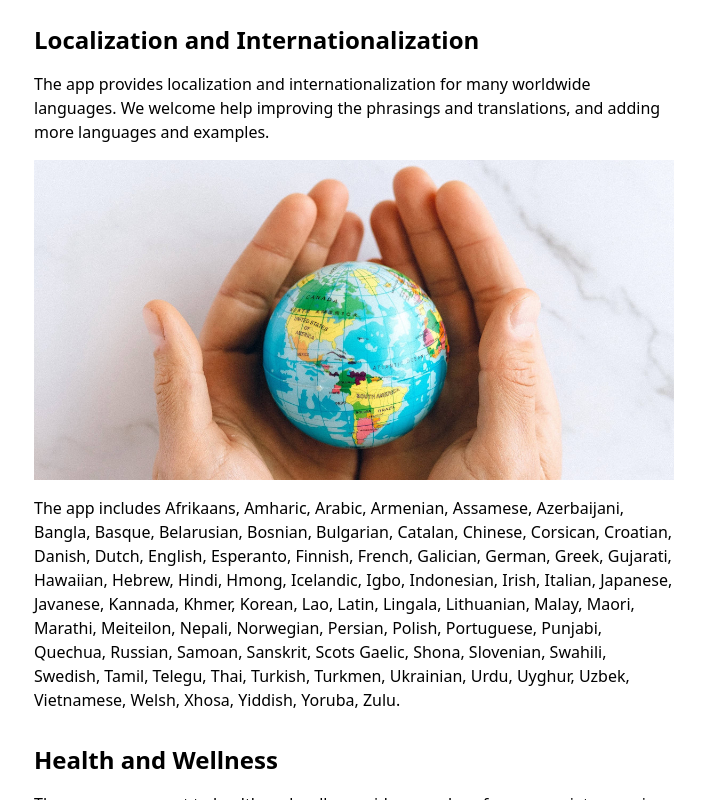
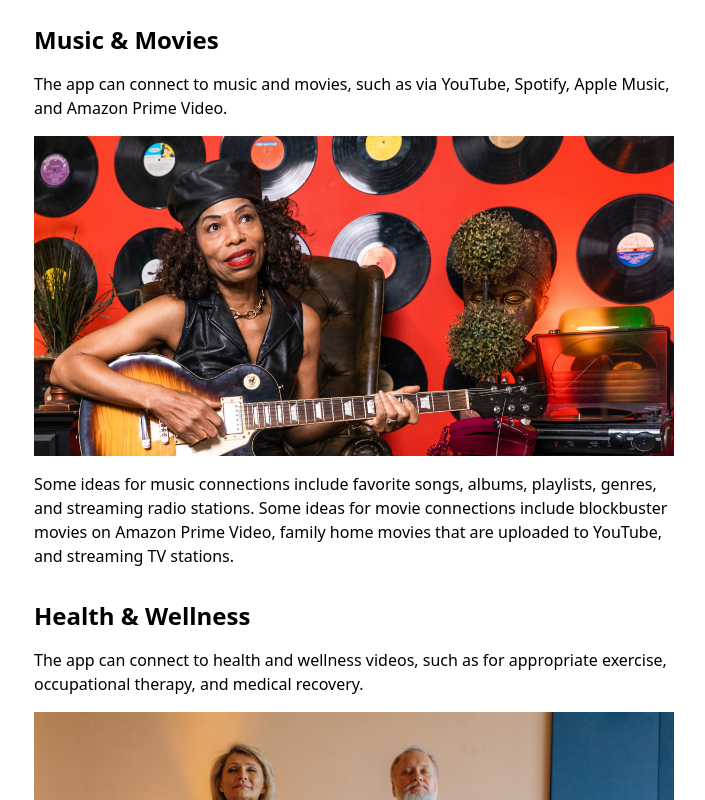
Before and after one commit to BoldContacts/boldcontacts-site-as-sveltekit, a SvelteKit app: page / in a window 1280 px wide. Shown: the part 2860-3660 px from the top of the page, without its empty margins (286-991 px from the left). Built offline with nearby package versions, Linux system fonts and the light colour scheme.

Commit message:
Add music image

```diff
--- a/src/routes/+page.svelte
+++ b/src/routes/+page.svelte
@@ -54,6 +54,24 @@
 </ol>
 
 
+<h2>Music &amp; Movies</h2>
+
+<p>The app can connect to music and movies, such as via YouTube, Spotify, Apple Music, and Amazon Prime Video.</p>
+
+<img src="/assets/pexels/pexels-rdne-stock-project-7020687@1200x600.jpg" alt="Person playing guitar with records and a record player" loading="lazy">
+
+<p>Some ideas for music connections include favorite songs, albums, playlists, genres, and streaming radio stations. Some ideas for movie connections include blockbuster movies on Amazon Prime Video, family home movies that are uploaded to YouTube, and streaming TV stations.</p>
+
+
+<h2>Health &amp; Wellness</h2>
+
+<p>The app can connect to health and wellness videos, such as for appropriate exercise, occupational therapy, and medical recovery.</p>
+
+<img src="/assets/pexels/pexels-mikhail-nilov-7500699@1200x600.jpg" alt="People exercising" loading="lazy">
+
+<p>Some ideas for health and wellness video connections include senior-oriented exercises, impairment-aware activities, chair yoga, tai chi, balance training, range-of-motion stretching, and the like.</p>
+
+
 <h2>Localization and Internationalization</h2>
 
 <p>The app provides localization and internationalization for many worldwide languages. We welcome help improving the phrasings and translations, and adding more languages and examples.</p>
@@ -63,13 +81,6 @@
 <p>The app includes Afrikaans, Amharic, Arabic, Armenian, Assamese, Azerbaijani, Bangla, Basque, Belarusian, Bosnian, Bulgarian, Catalan, Chinese, Corsican, Croatian, Danish, Dutch, English, Esperanto, Finnish, French, Galician, German, Greek, Gujarati, Hawaiian, Hebrew, Hindi, Hmong, Icelandic, Igbo, Indonesian, Irish, Italian, Japanese, Javanese, Kannada, Khmer, Korean, Lao, Latin, Lingala, Lithuanian, Malay, Maori, Marathi, Meiteilon, Nepali, Norwegian, Persian, Polish, Portuguese, Punjabi, Quechua, Russian, Samoan, Sanskrit, Scots Gaelic, Shona, Slovenian, Swahili, Swedish, Tamil, Telegu, Thai, Turkish, Turkmen, Ukrainian, Urdu, Uyghur, Uzbek, Vietnamese, Welsh, Xhosa, Yiddish, Yoruba, Zulu.</p>
 
 
-<h2>Health and Wellness</h2>
-
-<p>The app can connect to health and wellness videos, such as for appropriate exercise, occupational therapy, and medical recovery.</p>
-
-<img src="/assets/pexels/pexels-mikhail-nilov-7500699@1200x600.jpg" alt="People exercising" loading="lazy">
-
-<p>Some ideas for health and wellness video connections include senior-oriented exercises, impairment-aware activities, chair yoga, tai chi, balance training, range-of-motion stretching, and the like.</p>
 
 
 <h2>Goals</h2>
--- a/src/routes/music/+page.svelte
+++ b/src/routes/music/+page.svelte
@@ -1,3 +1,5 @@
+<img src="/assets/pexels/pexels-rdne-stock-project-7020687@1200x600.jpg" alt="Person playing guitar with records and a record player" loading="lazy">
+
 <h1>BoldContacts Music</h1>
 
 <p>BoldContacts can connect to many popular music services, including YouTube Music, Spotify Music, Apple Music, and more.</p>
```
Also changed, not shown: static/assets/pexels/pexels-rdne-stock-project-7020687@1200x600.jpg (added), static/assets/pexels/pexels-rdne-stock-project-7020687@2400x1200.jpg (added).
